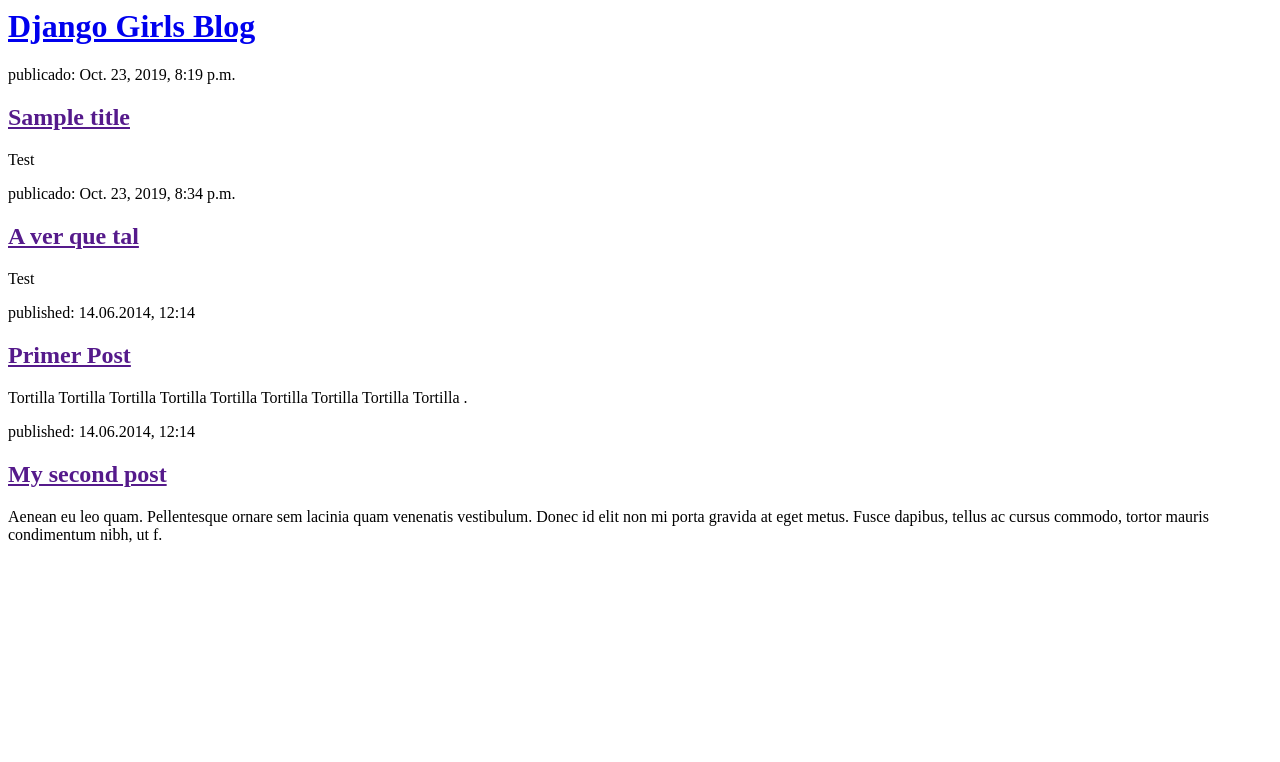
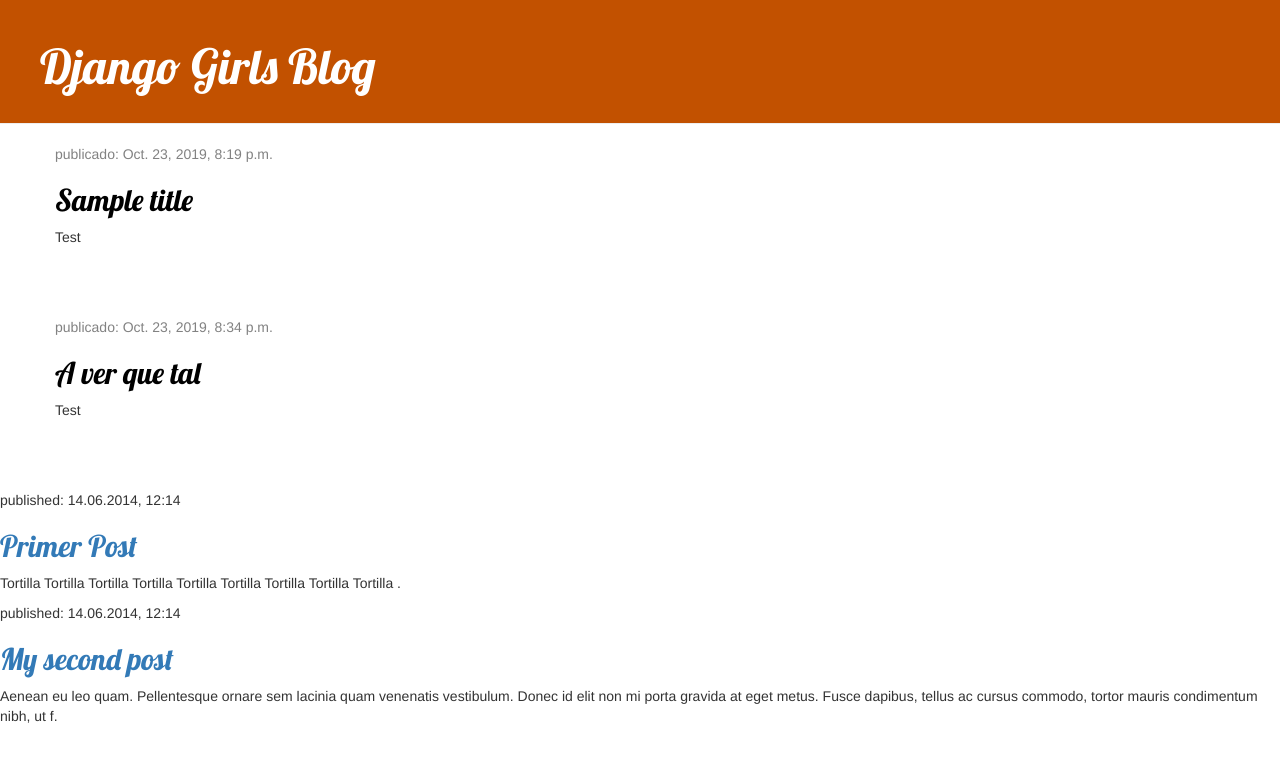
Before and after one commit to XabierJC/my-first-blog, a Django app: page / in a window 1280 px wide. Shown: the top 762 px of the page. Run offline with Django 3.2, Linux system fonts and the light colour scheme; data comes from the database, SQL or seed files in the repository; some libraries are stand-ins or nearby versions.

Commit message:
Agregadas vistas y plantilla para el detalle del post del blog así como también CSS para el sitio.

```diff
--- /dev/null
+++ b/blog/static/css/blog.css
@@ -0,0 +1,46 @@
+.page-header {
+    background-color: #C25100;
+    margin-top: 0;
+    padding: 20px 20px 20px 40px;
+}
+
+.page-header h1, .page-header h1 a, .page-header h1 a:visited, .page-header h1 a:active {
+    color: #ffffff;
+    font-size: 36pt;
+    text-decoration: none;
+}
+
+.content {
+    margin-left: 40px;
+}
+
+h1, h2, h3, h4 {
+    font-family: 'Lobster', cursive;
+}
+
+.date {
+    color: #828282;
+}
+
+.save {
+    float: right;
+}
+
+.post-form textarea, .post-form input {
+    width: 100%;
+}
+
+.top-menu, .top-menu:hover, .top-menu:visited {
+    color: #ffffff;
+    float: right;
+    font-size: 26pt;
+    margin-right: 20px;
+}
+
+.post {
+    margin-bottom: 70px;
+}
+
+.post h2 a, .post h2 a:visited {
+    color: #000000;
+}
--- a/blog/templates/blog/post_list.html
+++ b/blog/templates/blog/post_list.html
@@ -1,19 +1,32 @@
+{% load static %}
 <html>
     <head>
         <title>Tortillacion blog</title>
+        <link rel="stylesheet" href="//maxcdn.bootstrapcdn.com/bootstrap/3.2.0/css/bootstrap.min.css">
+		<link rel="stylesheet" href="//maxcdn.bootstrapcdn.com/bootstrap/3.2.0/css/bootstrap-theme.min.css">
+		<link rel="stylesheet" href="{% static 'css/blog.css' %}">
+		<link href="//fonts.googleapis.com/css?family=Lobster&subset=latin,latin-ext" rel="stylesheet" type="text/css">
     </head>
     <body>
-        <div>
-            <h1><a href="/">Django Girls Blog</a></h1>
+        <div class="page-header">
+    <h1><a href="/">Django Girls Blog</a></h1>
+</div>
+        	<div class="content container">
+    <div class="row">
+        <div class="col-md-8">
+            {% for post in posts %}
+                <div class="post">
+                    <div class="date">
+                        <p>publicado: {{ post.published_date }}</p>
+                    </div>
+                    <h2><a href="">{{ post.title }}</a></h2>
+                    <p>{{ post.text|linebreaksbr }}</p>
+                </div>
+            {% endfor %}
         </div>
-        	{% for post in posts %}
-    <div>
-        <p> publicado: {{ post.published_date }}</p>
-        <h2><a href="">{{ post.title }}</a></h2>
-        <p>{{ post.text|linebreaksbr }}</p>
     </div>
-{% endfor %}
-        <div>
+</div >
+        <div >
             <p>published: 14.06.2014, 12:14</p>
             <h2><a href="">Primer Post</a></h2>
             <p>Tortilla Tortilla Tortilla Tortilla Tortilla Tortilla Tortilla Tortilla Tortilla .</p>
```
Also changed, not shown: blog/templates/blog/post_detail.html (added, +13 -0 lines).
